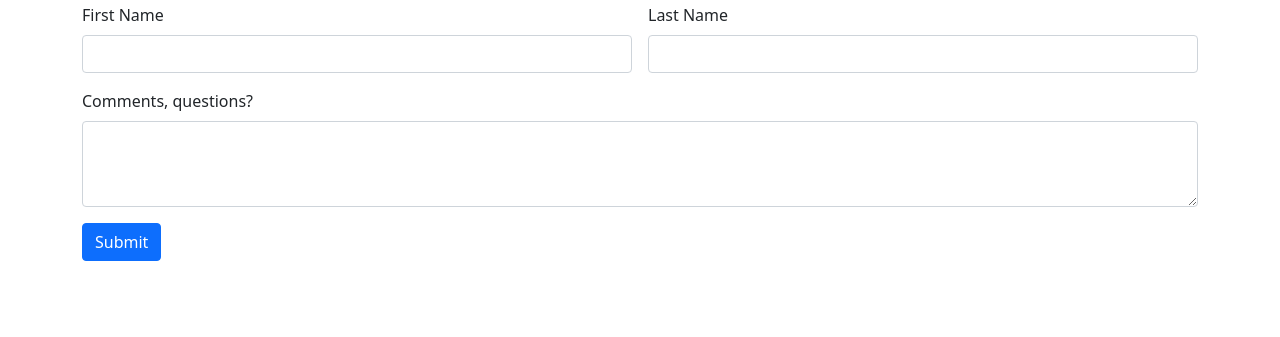
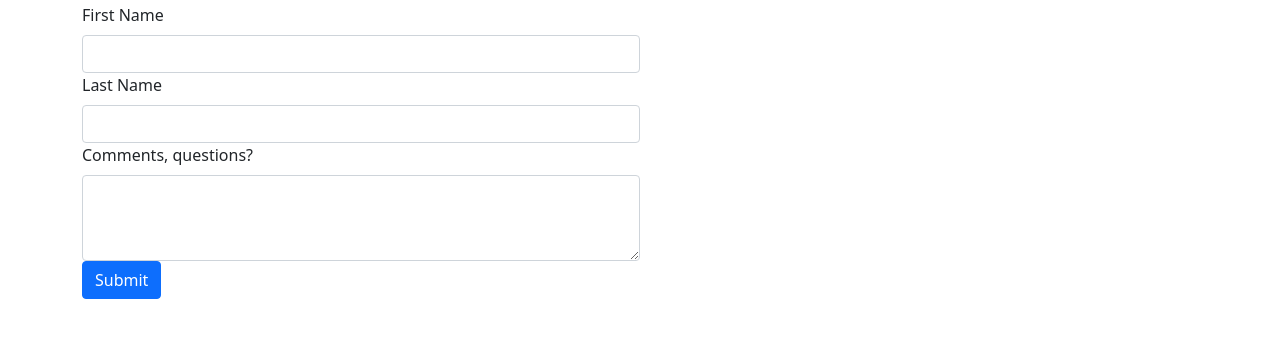
Before and after one commit to smarterGerman/feedbacktemplate, a plain HTML site: page index.html in a window 1280 px wide. Shown: the part 101-438 px from the top of the page. Drawn offline with nearby package versions, Linux system fonts and the light colour scheme.

Commit message:
Add files via upload

```diff
--- a/index.html
+++ b/index.html
@@ -13,7 +13,7 @@
   <body>
     <div class="container mt-5">
         <h1>Help us improve!</h1>
-        <form class="row g-3" action="https://formsubmit.co/64f0e1596cb2e5a284dd23fe87e9f3c4" method="POST">
+        <form class="col g-3" action="https://formsubmit.co/64f0e1596cb2e5a284dd23fe87e9f3c4" method="POST">
           <!-- Honeypot -->
           <input type="text" name="_honey" style="display: none;">
 
@@ -30,7 +30,7 @@
             <label for="lastName" class="form-label">Last Name</label>
             <input type="text" class="form-control" name="Last&nbsp;Name" id="lastName" required>
           </div>
-          <div class="col-md-12">
+          <div class="col-md-6">
             <label for="comments" class="form-label">Comments, questions?</label>
             <textarea class="form-control" id="comments" name="comments,&nbsp;questions" rows="3" required></textarea>
           </div>
```
